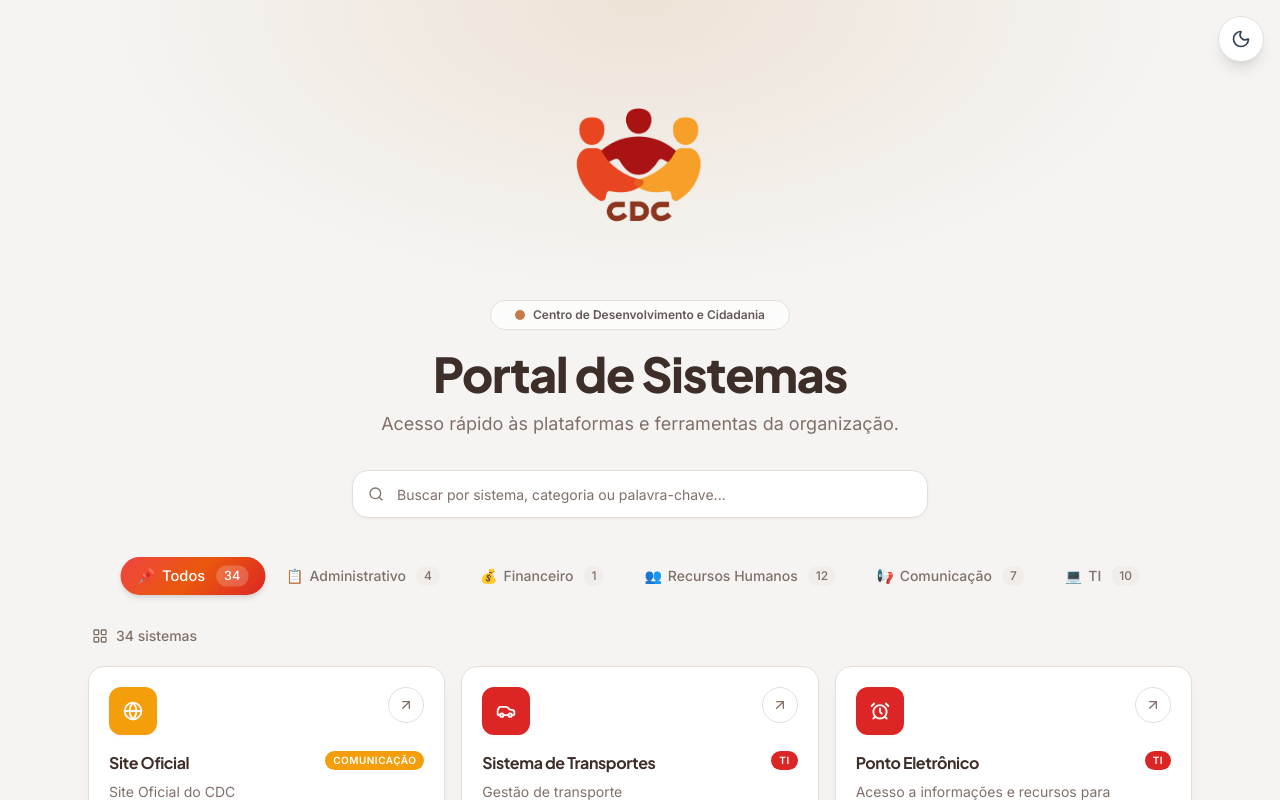
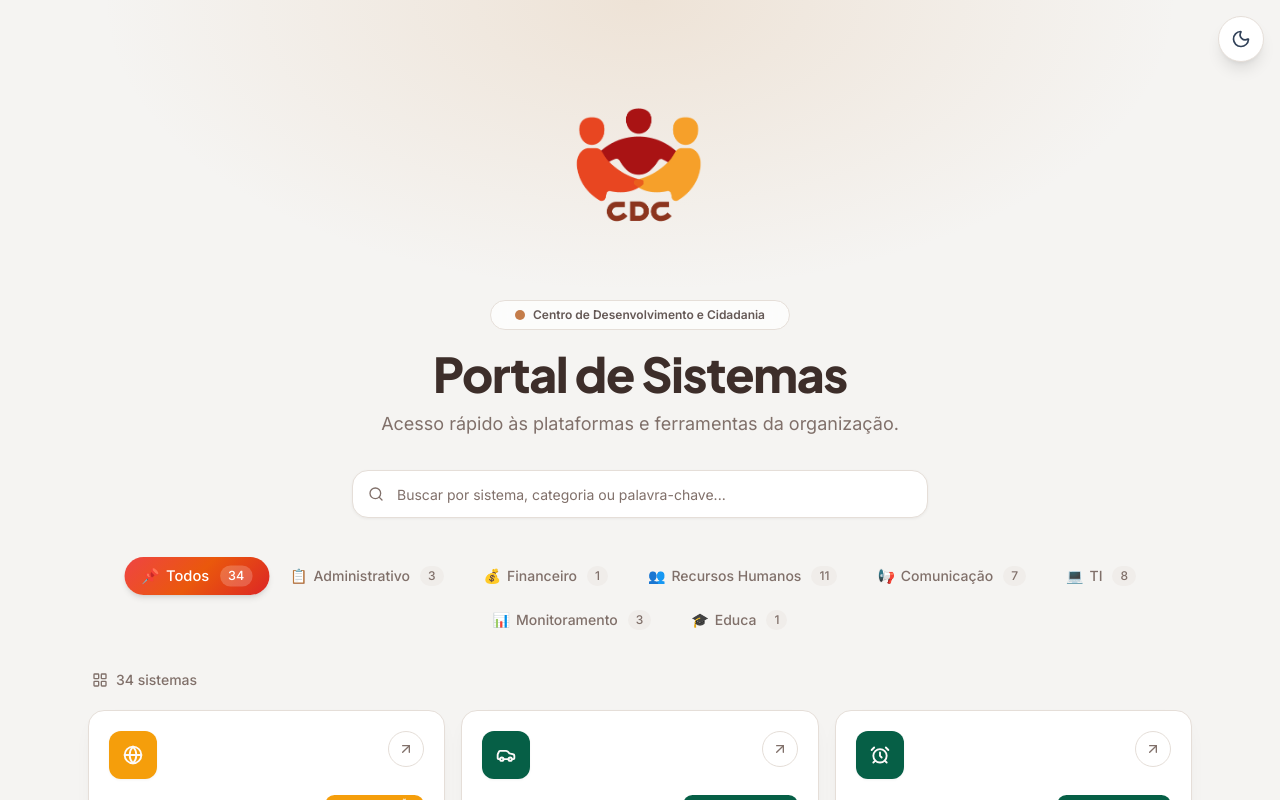
Before and after one commit to KleberFanini/integracao-cdc, a Next.js app: page / in a window 1280 px wide. Shown: the top 800 px of the page. Built offline with nearby package versions, Linux system fonts and the light colour scheme.

Commit message:
Novos Departamentos

```diff
--- a/src/app/page.tsx
+++ b/src/app/page.tsx
@@ -95,7 +95,9 @@ const DEPARTMENTS = [
   "Financeiro",
   "Recursos Humanos",
   "Comunicação",
-  "TI"
+  "TI",
+  "Monitoramento",
+  "Educa"
 ];
 
 // Cores por departamento
@@ -105,6 +107,8 @@ const departmentColors: Record<string, string> = {
   "Recursos Humanos": "#7c3aed",
   "Comunicação": "#f59e0b",
   "TI": "#dc2626",
+  "Monitoramento": "#065f46",
+  "Educa": "#991b1b",
 };
 
 // Emojis por departamento
@@ -114,6 +118,8 @@ const departmentEmojis: Record<string, string> = {
   "Recursos Humanos": "👥",
   "Comunicação": "📢",
   "TI": "💻",
+  "Monitoramento": "📊",
+  "Educa": "🎓",
 };
 
 export default function Home() {
--- a/src/data/systems.json
+++ b/src/data/systems.json
@@ -13,7 +13,7 @@
         "url": "https://transportes.cdc.org.br",
         "icon": "Car",
         "category": "Painéis de Monitoramento",
-        "department": "TI"
+        "department": "Monitoramento"
     },
     {
         "name": "Ponto Eletrônico",
@@ -21,7 +21,7 @@
         "url": "http://pontoeletronico.cdc.org.br/",
         "icon": "AlarmClock",
         "category": "Painéis de Monitoramento",
-        "department": "TI"
+        "department": "Monitoramento"
     },
     {
         "name": "Compras ONGSYS",
@@ -53,7 +53,7 @@
         "url": "https://estoque.cdc.org.br/",
         "icon": "Box",
         "category": "Sistemas",
-        "department": "Administrativo"
+        "department": "Monitoramento"
     },
     {
         "name": "MaxiFrota",
@@ -269,6 +269,6 @@
         "url": "https://educa.cdc.org.br/",
         "icon": "School",
         "category": "Educação",
-        "department": "Recursos Humanos"
+        "department": "Educa"
     }
 ]
```
